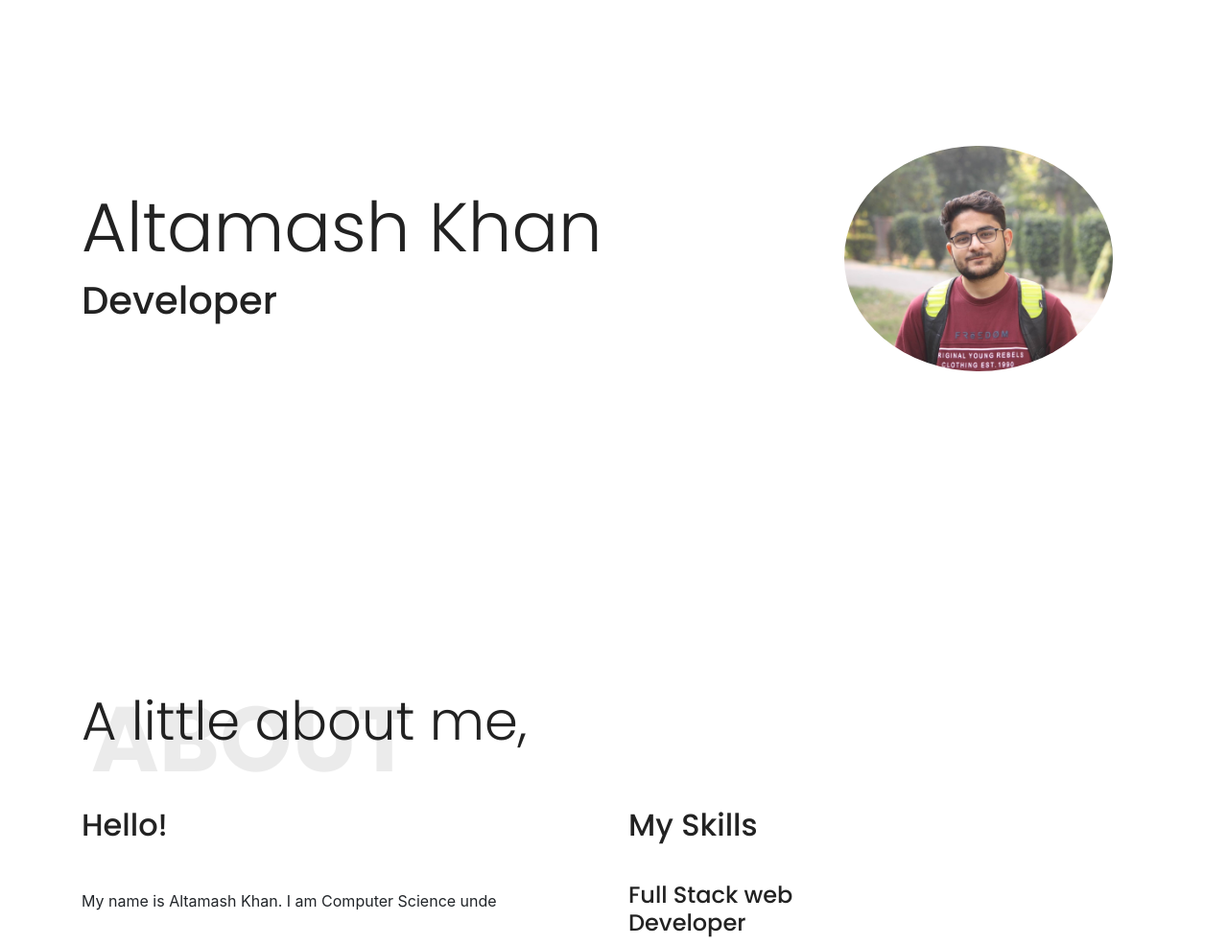
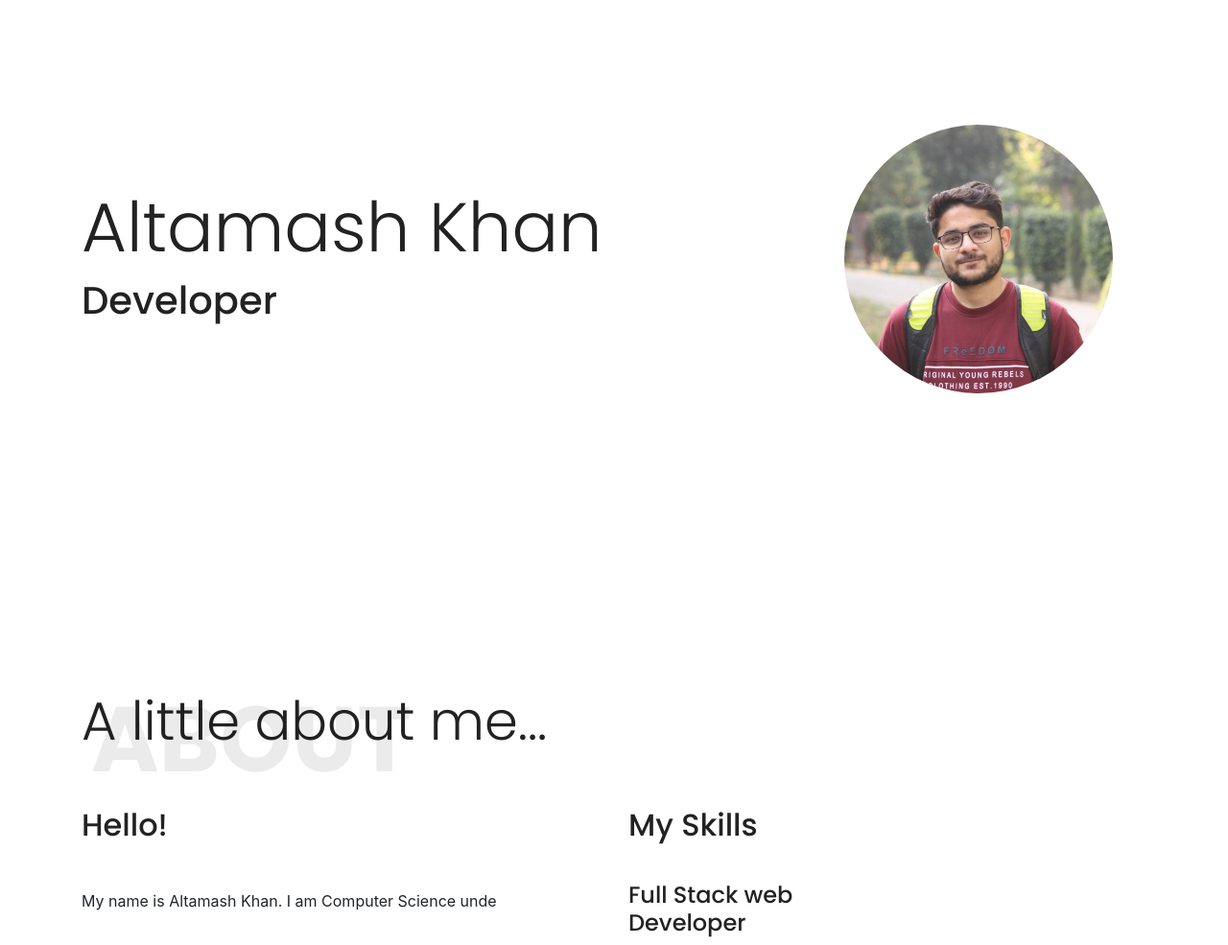
Before and after one commit to Altamashk7/oldMyportfolio, a plain HTML site: page index.html in a window 1280 px wide. Shown: the part 180-1165 px from the top of the page at 96% size. Drawn offline with nearby package versions, Linux system fonts and the light colour scheme.

Commit message:
dp update

```diff
--- a/index.html
+++ b/index.html
@@ -4,7 +4,7 @@
 
 <head>
     <meta charset="UTF-8">
-    <link rel="shortcut icon" href="icons/dp.jpeg" />
+    <link rel="shortcut icon" href="icons/headshot1.jpeg" />
     <meta name="viewport" content="width=device-width, initial-scale=1.0">
 
 
@@ -37,13 +37,13 @@
 
                 </div>
                 <div class="col-lg-4 text-center my-auto pb-5 rounded-circle">
-                    <img class="img-fluid rounded-circle" src="./icons/headshot.jpeg" width="80%">
+                    <img class="img-fluid rounded-circle" src="./icons/headshot1.jpeg" width="80%">
                 </div>
             </div>
         </section>
 
         <section class="mt-4 mb-4">
-            <h4 class="display-4">A little about me,</h4>
+            <h4 class="display-4">A little about me...</h4>
             <div class="row">
                 <div class="col-lg-6 wrap text-left">
                     <div class="about-desc">
@@ -126,12 +126,7 @@
                             <h3>Node</h3>
                         </div>
                     </div>
-                    <!-- <div class="col-lg-3 col-md-4 mt-4 mt-md-0">
-                        <div class="icon-box">
-                            <img class="tech-icon" src="./icons/cpp.png">
-                            <h3>C++</h3>
-                        </div>
-                    </div> -->
+
                     <div class="col-lg-3 col-md-4 mt-4 mt-md-0">
                         <div class="icon-box">
                             <img class="tech-icon" src="./icons/js.png">
@@ -193,7 +188,9 @@
                                 </div>
                             </div>
                         </div>
+
                     </div>
+
         </section>
         <section>
             <h1 class="display-4 mt-5">Education</h4>
```
Also changed, not shown: icons/dp.jpeg (deleted), icons/headshot.jpeg (deleted), icons/headshot1.jpeg (added).
